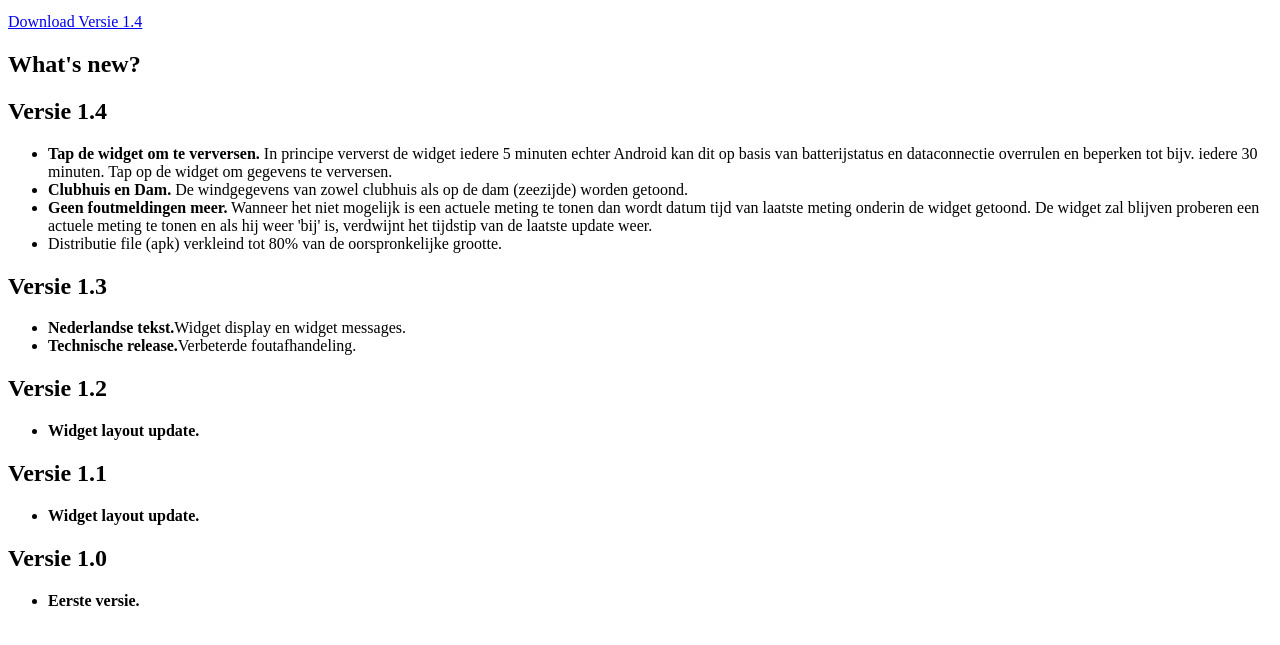
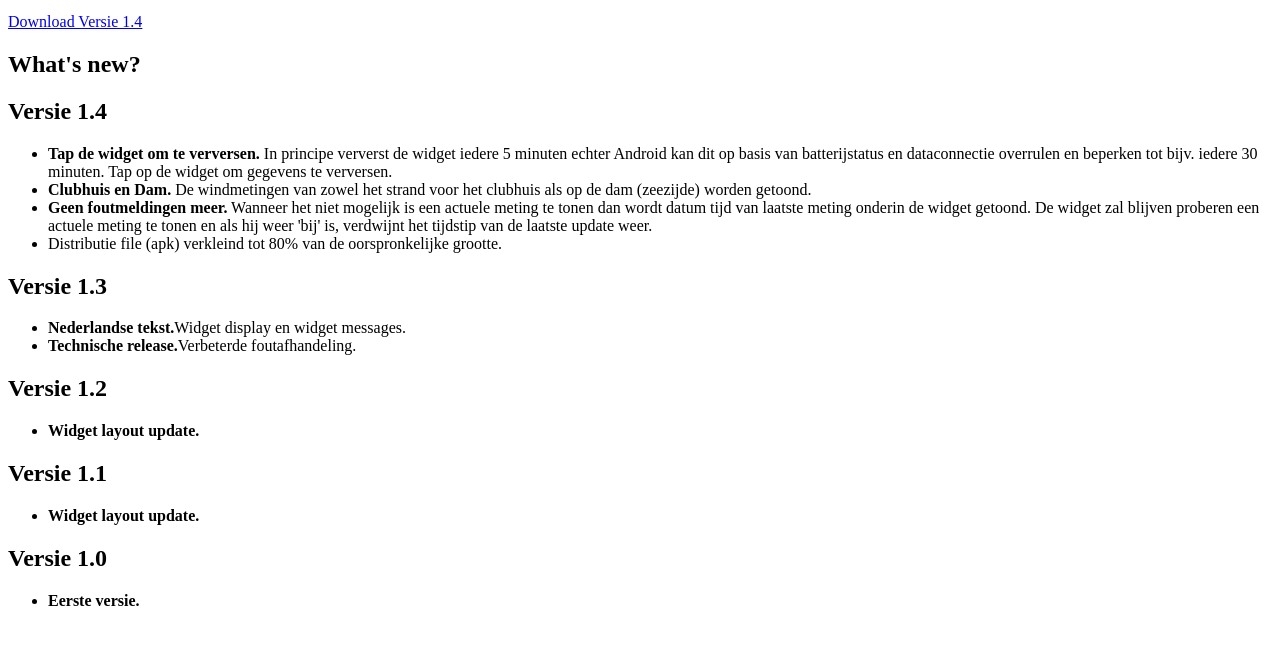
Before and after one commit to TLR1000/HellecatWind-distribution, a plain HTML site: page docs/index.html in a window 1280 px wide. Shown: the part 101-746 px from the top of the page. Drawn offline with Linux system fonts and the light colour scheme.

Commit message:
Update index.html

```diff
--- a/docs/index.html
+++ b/docs/index.html
@@ -14,7 +14,7 @@
     <h2>Versie 1.4</h2>
     <ul>
         <li><b>Tap de widget om te verversen.</b> In principe ververst de widget iedere 5 minuten echter Android kan dit op basis van batterijstatus en dataconnectie overrulen en beperken tot bijv. iedere 30 minuten. Tap op de widget om gegevens te verversen.</li>
-        <li><b>Clubhuis en Dam.</b> De windgegevens van zowel clubhuis als op de dam (zeezijde) worden getoond.
+        <li><b>Clubhuis en Dam.</b> De windmetingen van zowel het strand voor het clubhuis als op de dam (zeezijde) worden getoond.
         <li><b>Geen foutmeldingen meer.</b> Wanneer het niet mogelijk is een actuele meting te tonen dan wordt datum tijd van laatste meting onderin de widget getoond. De widget zal blijven proberen een actuele meting te tonen en als hij weer 'bij' is, verdwijnt het tijdstip van de laatste update weer. </li>
         <li>Distributie file (apk) verkleind tot 80% van de oorspronkelijke grootte.</li>
     </ul>
```
